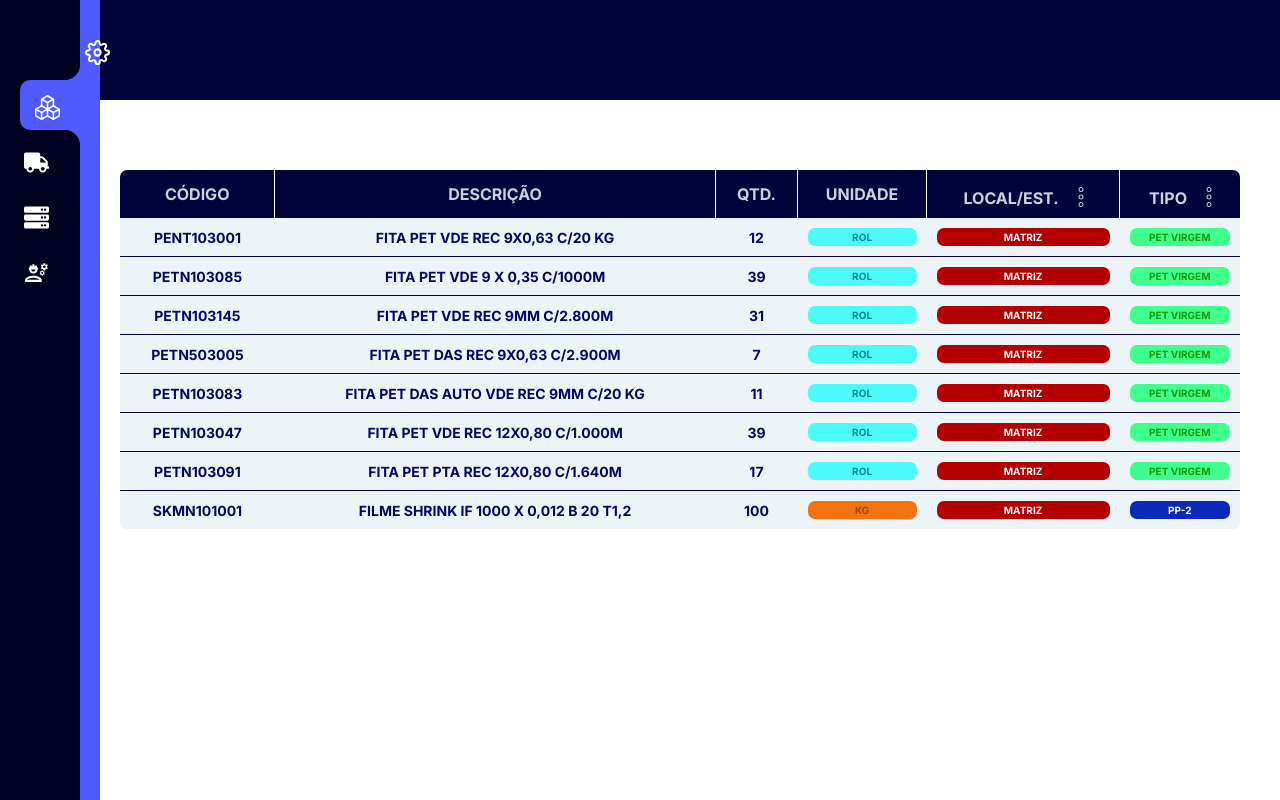
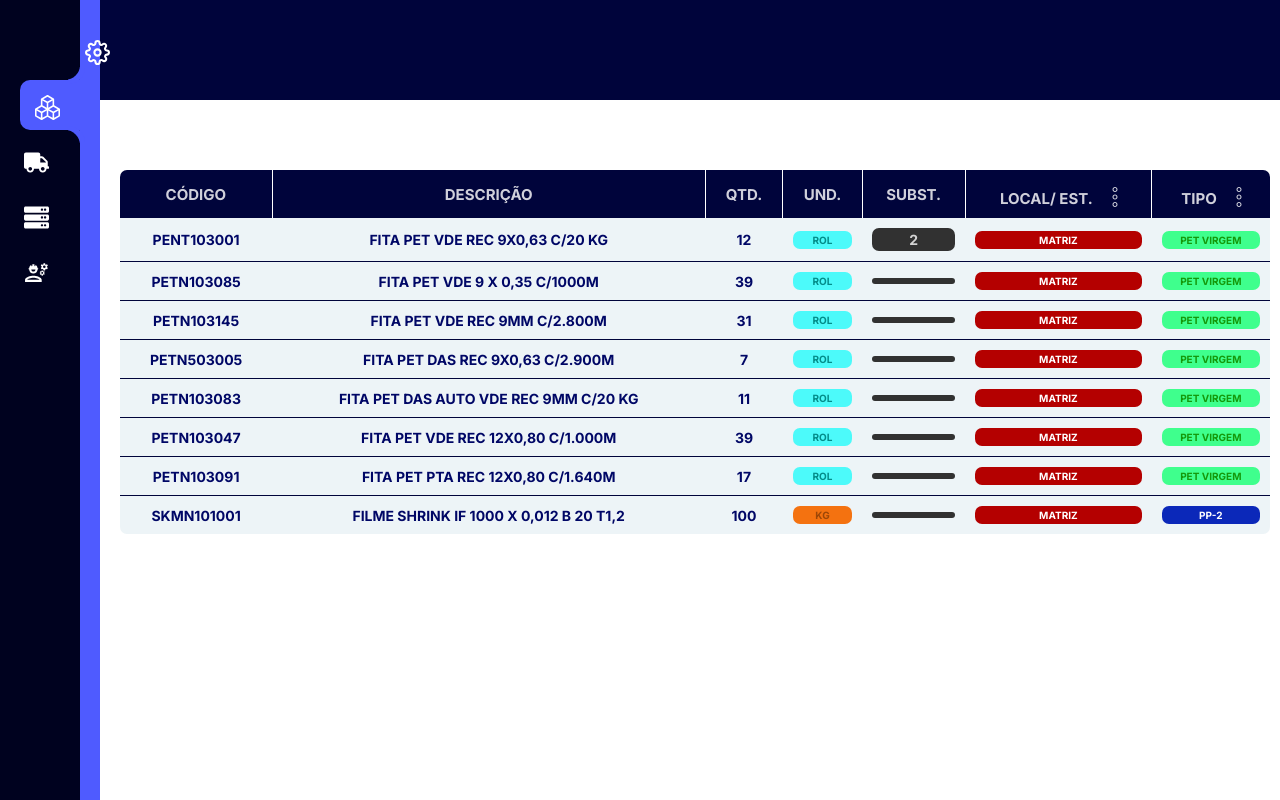
Before and after one commit to vihuro/teste_portal, a Next.js app: page / in a window 1280 px wide. Built offline with nearby package versions, Linux system fonts and the light colour scheme.

Commit message:
create card subs

```diff
--- a/components/table/TabeStorage/Table.tsx
+++ b/components/table/TabeStorage/Table.tsx
@@ -48,6 +48,17 @@ export default function Table() {
         localEstocagem: string,
         dataEntrada: string,
         tipo: string
+    }
+    interface PropsSub {
+
+        codigo: string,
+        descricao: string,
+        quantidade: number,
+        unidade: string,
+        localEstocagem: string,
+        tipo: string
+
+
     }
 
     interface Color {
@@ -117,6 +128,35 @@ export default function Table() {
             "unidade": "ROL",
             "quantidade": 12,
             "localEstocagem": "MATRIZ",
+            "dataEntrada": "22-06-2023 10:00:00",
+            "tipo": "PET VIRGEM",
+            "substitutos": [
+                {
+                    "codigo": "PENT103010",
+                    "descricao": "FITA PET VDE REC 9X0,63 C/20 KG",
+                    "unidade": "ROL",
+                    "quantidade": 12,
+                    "localEstocagem": "MATRIZ",
+                    "dataEntrada": "22-06-2023 10:00:00",
+                    "tipo": "PET VIRGEM",
+                }
+                , {
+                    "codigo": "PENT103011",
+                    "descricao": "FITA PET VDE REC 9X0,63 C/20 KG",
+                    "unidade": "ROL",
+                    "quantidade": 12,
+                    "localEstocagem": "FABRICA",
+                    "dataEntrada": "22-06-2023 10:00:00",
+                    "tipo": "PET VIRGEM",
+                }
+            ]
+        },
+        {
+            "codigo": "PENT103001",
+            "descricao": "FITA PET VDE REC 9X0,63 C/20 KG",
+            "unidade": "ROL",
+            "quantidade": 0,
+            "localEstocagem": "FABRICA",
             "dataEntrada": "22-06-2023 10:00:00",
             "tipo": "PET VIRGEM"
         },
@@ -256,23 +296,6 @@ export default function Table() {
 
         return false;
     });
-    // const filter = List.filter(item => {
-
-
-    //     return (
-    //         (item.tipo === "PET VIRGEM" && dataFiltterTypes.pet_virgem &&
-    //         item.localEstocagem === "FABRICA" && dataFiltterlocale.fabrica ||
-    //         item.localEstocagem === "FABRICA" && dataFiltterlocale.matriz  ) ||
-    //         (item.tipo === "PET-2" && dataFiltterTypes.pet_2) ||
-    //         (item.tipo === "PP VIRGEM" && dataFiltterTypes.pp_virgem) ||
-    //         (item.tipo === "PP-2" && dataFiltterTypes.pp_2) ||
-    //         (item.tipo === "STRETCH" && dataFiltterTypes.stretch) ||
-    //         (item.tipo === "STRETCH ECO" && dataFiltterTypes.stretch_eco) ||
-    //         (item.tipo === "SHRINK" && dataFiltterTypes.shrink) ||
-    //         (item.localEstocagem === "MATRIZ" && dataFiltterlocale.matriz) ||
-    //         (item.localEstocagem === "FABRICA" && dataFiltterlocale.fabrica)
-    //     );
-    // });
 
     const CardFilterType = () => {
         const [card_filter_type, set_card_filter_type] = useState(false);
@@ -375,9 +398,56 @@ export default function Table() {
             Card
         }
     }
+    const CardSubstituto = () => {
+
+        const [toggle, setToggle] = useState(false);
+        const [selectedRows, setSelectedRows] = useState<number[]>([]);
+
+
+        const Card = ({ list }: { list: PropsSub[] }) => {
+            return (
+                <>
+                    {list && list.length > 0 && (
+                        <table className={style.cardSubstituto_items}>
+                            <tbody>
+
+
+                                {list.map((item, index) => (
+
+                                    <tr key={index}>
+                                        <td>{item.codigo}</td>
+                                        <td>{item.descricao}</td>
+                                        <td>{item.quantidade}</td>
+                                        <td>
+                                            <p style={getColorStyle(item.unidade)}>{item.unidade}</p>
+                                        </td>
+                                        <td>
+                                            <p style={getColorStyle(item.localEstocagem)} > {item.localEstocagem}</p>
+                                        </td>
+                                        <td>
+                                            <p style={getColorStyle(item.tipo)} >{item.tipo}</p>
+                                        </td>
+                                    </tr>
+                                ))}
+                            </tbody>
+                        </table>
+                    )}
+                </>
+            );
+        };
+
+        return {
+            toggle,
+            setToggle,
+            Card,
+            selectedRows,
+            setSelectedRows
+        };
+    };
 
     const { Card, set_card_filter_type, card_filter_type } = CardFilterType();
-    const { Card: CardLocal, set_card_filter_Local, card_filter_Local } = CardFilterLocal()
+    const { Card: CardLocal, set_card_filter_Local, card_filter_Local } = CardFilterLocal();
+    const { Card: CardSubs, setToggle, toggle, selectedRows, setSelectedRows } = CardSubstituto();
 
     return (
         <div className={style.container_table} >
@@ -397,10 +467,13 @@ export default function Table() {
                             QTD.
                         </th>
                         <th>
-                            UNIDADE
+                            UND.
                         </th>
                         <th>
-                            LOCAL/EST.
+                            SUBST.
+                        </th>
+                        <th>
+                            LOCAL/ EST.
                             <CiMenuKebab onClick={(e) => {
                                 e.stopPropagation(),
                                     set_card_filter_Local(!card_filter_Local)
@@ -413,7 +486,7 @@ export default function Table() {
                             TIPO
                             <CiMenuKebab onClick={(e) => {
                                 e.stopPropagation(),
-                                set_card_filter_type(!card_filter_type)
+                                    set_card_filter_type(!card_filter_type)
                             }} />
                             <div onClick={e => e.stopPropagation()} className={card_filter_type ? style.card_type : style.card_type_close} >
                                 <Card />
@@ -424,6 +497,7 @@ export default function Table() {
                 <tbody className={style.table_body} >
                     {filter && (
                         filter.map((item, index) => {
+                            const isRowSelected = selectedRows.includes(index);
                             return (
                                 <tr key={index} >
                                     <td>{item.codigo}</td>
@@ -434,6 +508,29 @@ export default function Table() {
                                             style={getColorStyle(item.unidade)}
                                         >
                                             {item.unidade}
+                                        </p>
+                                    </td>
+                                    <td className={`${style["table_button"]} ${style["--substitutos"]}`}
+                                        onClick={() => {
+                                            if (isRowSelected) {
+                                                setSelectedRows(selectedRows.filter((row) => row !== index));
+                                            } else {
+                                                setSelectedRows([...selectedRows, index]);
+                                            }
+                                        }}
+                                    >
+                                        {item.substitutos && item.substitutos.length > 0 && (
+                                            <div className={
+                                                isRowSelected
+                                                    ? style.cardSubstituto
+                                                    : style.cardSubstituto_close
+                                            } >
+
+                                                <CardSubs list={item.substitutos} />
+                                            </div>
+                                        )}
+                                        <p>
+                                            {item.substitutos?.length}
                                         </p>
                                     </td>
                                     <td className={`${style["table_button"]} ${style["--estocagem"]}`}>
--- a/components/table/TabeStorage/style.module.css
+++ b/components/table/TabeStorage/style.module.css
@@ -1,6 +1,6 @@
 .container_table {
     position: relative;
-    width: calc(100% - 60px);
+    width: calc(100% - 30px);
     height: calc(100vh - 140px);
     left: 20px;
     top: 20px;
@@ -16,13 +16,13 @@
     position: relative;
     width: 100%;
     z-index: 2;
-    min-height: 300px;
 }
 
 
 .table thead th {
     background-color: var(--background-color-blue-700);
     padding: 10px;
+    font-size: 15px;
     color: rgba(255, 255, 255, 0.815);
 }
 
@@ -43,6 +43,10 @@
 .table th:not(:last-child) {
     border-right: 1px solid rgb(255, 255, 255);
 }
+.table p:hover{
+    cursor:  default;
+
+}
 
 .table_body,
 .table_body tr {}
@@ -56,8 +60,6 @@
 }
 
 .table_body tr:hover {
-
-
     transition: 0.5s;
 }
 
@@ -77,6 +79,12 @@
     font-size: 10px;
 }
 
+.--substitutos p {
+    font-size: 14px;
+    color: rgb(211, 211, 211);
+    background-color: rgb(49, 49, 49);
+}
+
 .table_button p,
 .card_type label,
 .card_type_close label,
@@ -90,18 +98,25 @@
 
 @media(max-width:770px) {
     .container_table {
-        width: calc(100% - 60px);
-        left: 110px;
+        width: calc(100% - 20px);
+        left: 85px;
         top: 0;
         height: calc(100vh - 100px);
-        background-color: green;
+    }
+
+    .table thead th {
+        padding: 5px;
+        font-size: 14px;
+    }
+    .table_body td {
+        padding: 7px;
     }
 }
 
 .card_type,
 .card_type_close,
 .card_local,
-.card_local_close{
+.card_local_close {
     position: absolute;
     padding: 5px;
     background-color: white;
@@ -111,18 +126,35 @@
     z-index: 1;
 }
 
-.card_type_close,
+.card_type {
+    transform: translateX(-60px);
+}
+
+.card_type_close {
+    width: 20px;
+    height: 20px;
+    overflow: hidden;
+    border-radius: 100%;
+    transform: translateX(40px);
+    opacity: 0;
+}
+
+.card_local {
+    transform: translateX(-10px);
+}
+
+
 .card_local_close {
     width: 20px;
     height: 20px;
     overflow: hidden;
     border-radius: 100%;
-    transform: translateX(80px);
+    transform: translateX(100px);
     opacity: 0;
 }
 
 .card_type,
-.card_local{
+.card_local {
     width: 120px;
     height: 200px;
     border-radius: 7px;
@@ -131,14 +163,17 @@
 }
 
 .card_type::-webkit-scrollbar,
-.card_local::-webkit-scrollbar {
+.card_local::-webkit-scrollbar,
+.cardSubstituto::-webkit-scrollbar {
     display: flex;
     width: 7px;
+    height: 2px;
 
 }
 
 .card_type::-webkit-scrollbar-thumb,
-.card_local::-webkit-scrollbar-thumb {
+.card_local::-webkit-scrollbar-thumb,
+.cardSubstituto::-webkit-scrollbar-thumb {
     background-color: rgba(26, 26, 26, 0.911);
     border-radius: 7px;
 }
@@ -146,7 +181,7 @@
 .card_type label,
 .card_type_close label,
 .card_local label,
-.card_local_close label  {
+.card_local_close label {
     width: 60%;
     top: -10px;
 }
@@ -178,7 +213,7 @@
 .card_type input[type="checkbox"]:checked,
 .card_type_close input[type="checkbox"]:checked,
 .card_local input[type="checkbox"]:checked,
-.card_local_close input[type="checkbox"]:checked  {
+.card_local_close input[type="checkbox"]:checked {
     appearance: none;
 }
 
@@ -194,3 +229,46 @@
     font-size: medium;
     color: rgb(0, 255, 98);
 }
+
+.cardSubstituto,
+.cardSubstituto_close{
+    position: absolute;
+    background-color: white;
+    box-shadow: 0 5px 20px 0 rgb(0, 0, 0);
+    padding: 2px;
+    transition: .5s;
+    list-style: none;
+}
+.cardSubstituto{
+    width: 400px;
+    max-height: 100px;
+    transform: translateY(25px) translateX(-350px);
+    border-radius: 7px;
+    overflow: auto;
+}
+
+.cardSubstituto_close{
+    transform: translateY(25px) translateX(0px);
+    border-radius: 100%;
+    width: 20px;
+    height: 20px;
+    overflow: hidden;
+    opacity: 0;
+
+
+}
+.cardSubstituto_items table{
+    display: flex;
+    align-items: center;
+    justify-content: center;
+    width: 100%;
+    height: 100%;
+
+}
+.cardSubstituto_items p{
+    font-size: 10px;
+}
+
+.cardSubstituto_items td{
+    padding: 5px;
+}
--- a/pages/_app.tsx
+++ b/pages/_app.tsx
@@ -2,6 +2,7 @@ import { AppProps } from "next/app"
 import React from "react"
 import { Inter } from 'next/font/google'
 import "./global.css"
+import Head from 'next/head'
 
 
 const inter = Inter({ subsets: ['latin'] })
@@ -12,6 +13,9 @@ export default function App({
 
     return (
         <div className={inter.className} >
+            <Head>
+                <title>THR</title>
+            </Head>
             <Component {...pageProps} />
         </div>
     )
--- a/pages/_document.tsx
+++ b/pages/_document.tsx
@@ -5,7 +5,7 @@ export default function Document() {
     return (
         <Html>
             <Head>
-                <title>THR</title>
+
             </Head>
             <body>
                 <Main />
```
